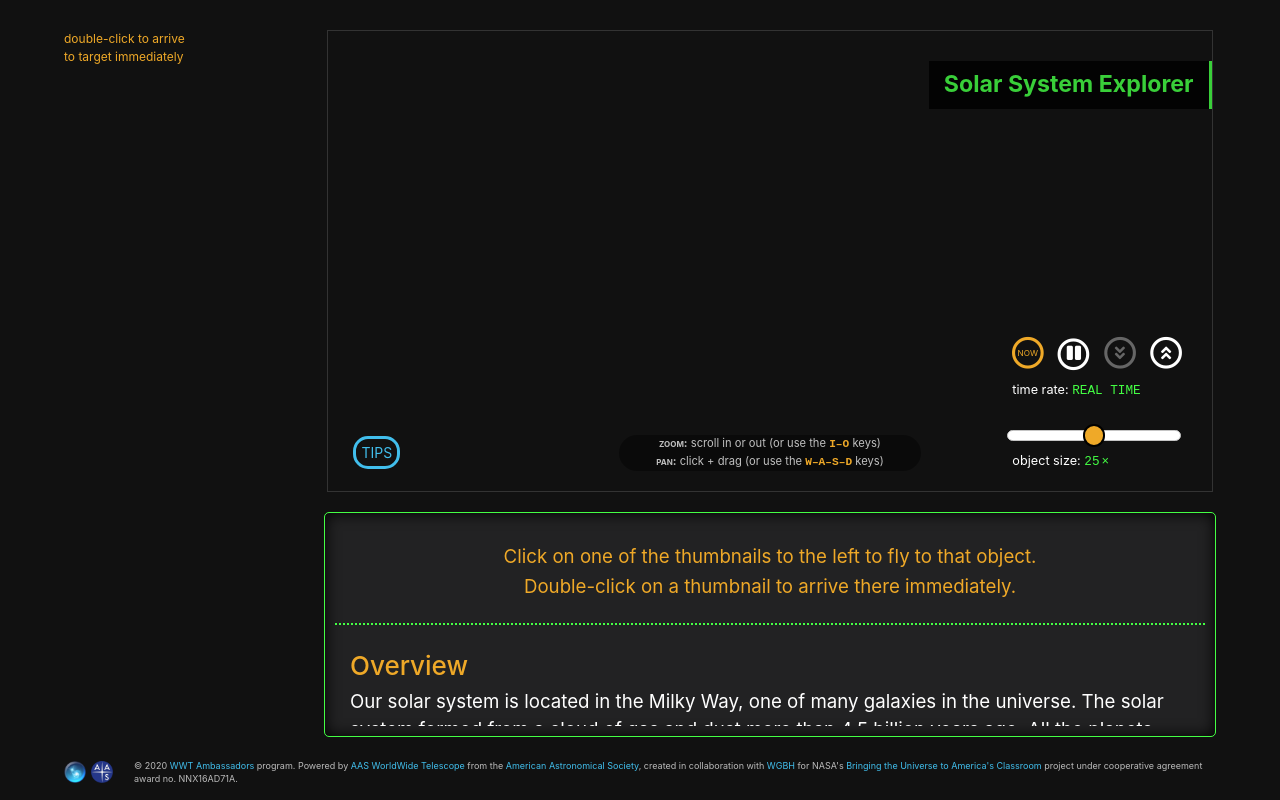
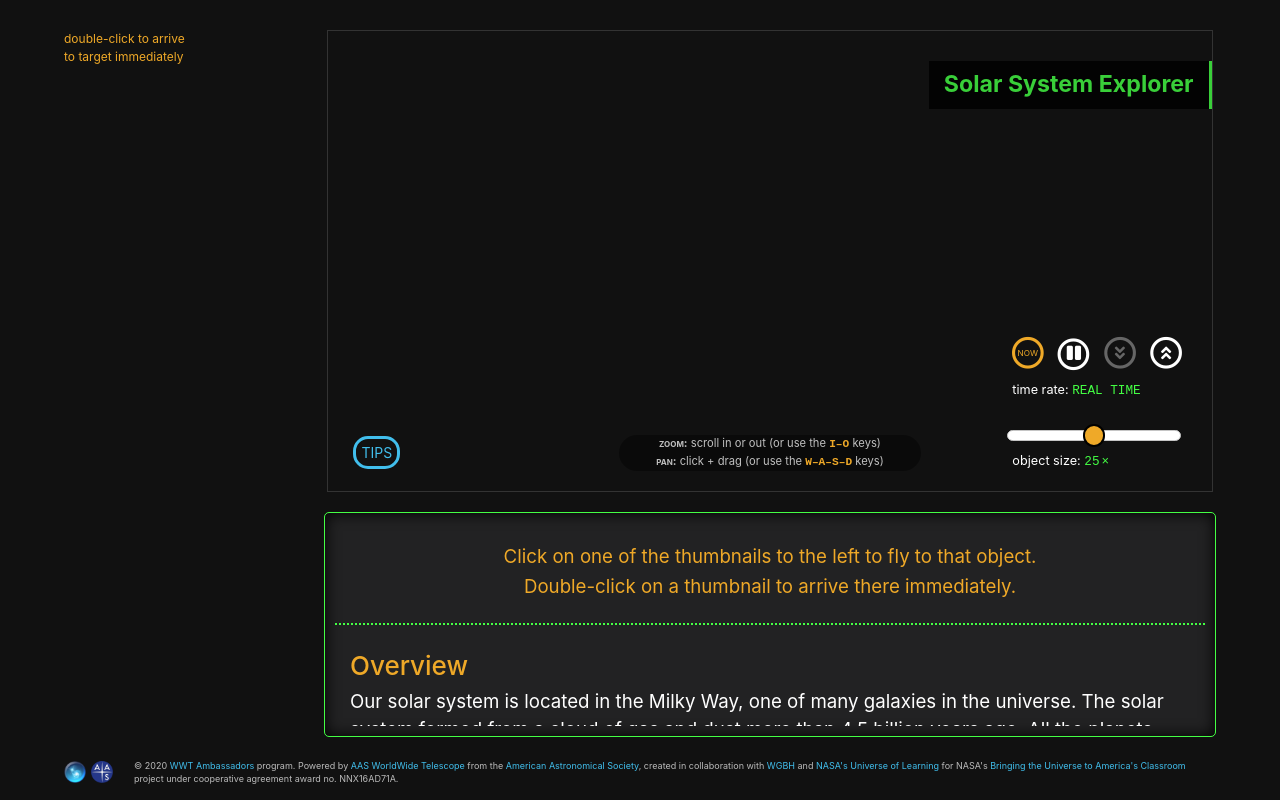
Before and after one commit to wwt-ambassadors/solar-system-explorer, a plain HTML site: page index.html in a window 1280 px wide. Drawn offline with nearby package versions, Linux system fonts and the light colour scheme; some packages are replaced by stand-ins of ours; a script that the page names is missing.

Commit message:
Deploying to gh-pages from @ wwt-ambassadors/solar-system-explorer@c04f9fbc65699dd1ce82df91821c2b99113b105c 🚀

```diff
--- a/index.html
+++ b/index.html
@@ -245,7 +245,7 @@
             </div>
             <div id="colo_right">
                 <p>
-                    &#169; 2020 <a href="//wwtambassadors.org" class="colophon_link" target="_blank">WWT Ambassadors</a> program. Powered by <a href="http://worldwidetelescope.org/" class="colophon_link" target="_blank">AAS WorldWide Telescope</a> from the <a href="https://aas.org/" class="colophon_link" target="_blank">American Astronomical Society</a>, created in collaboration with <a href="https://www.wgbh.org/" class="colophon_link" target="_blank">WGBH</a> for NASA's <a href="https://mass.pbslearningmedia.org/collection/universe/" class="colophon_link" target="_blank">Bringing the Universe to America's Classroom</a> project under cooperative agreement award no. NNX16AD71A.
+                    &#169; 2020 <a href="//wwtambassadors.org" class="colophon_link" target="_blank">WWT Ambassadors</a> program. Powered by <a href="http://worldwidetelescope.org/" class="colophon_link" target="_blank">AAS WorldWide Telescope</a> from the <a href="https://aas.org/" class="colophon_link" target="_blank">American Astronomical Society</a>, created in collaboration with <a href="https://www.wgbh.org/" class="colophon_link" target="_blank">WGBH</a> and <a href="https://universe-of-learning.org/" class="colophon_link" target="_blank">NASA's Universe of Learning</a> for NASA's <a href="https://mass.pbslearningmedia.org/collection/universe/" class="colophon_link" target="_blank">Bringing the Universe to America's Classroom</a> project under cooperative agreement award no. NNX16AD71A.
                 </p>
             </div>
 		</div>
```
